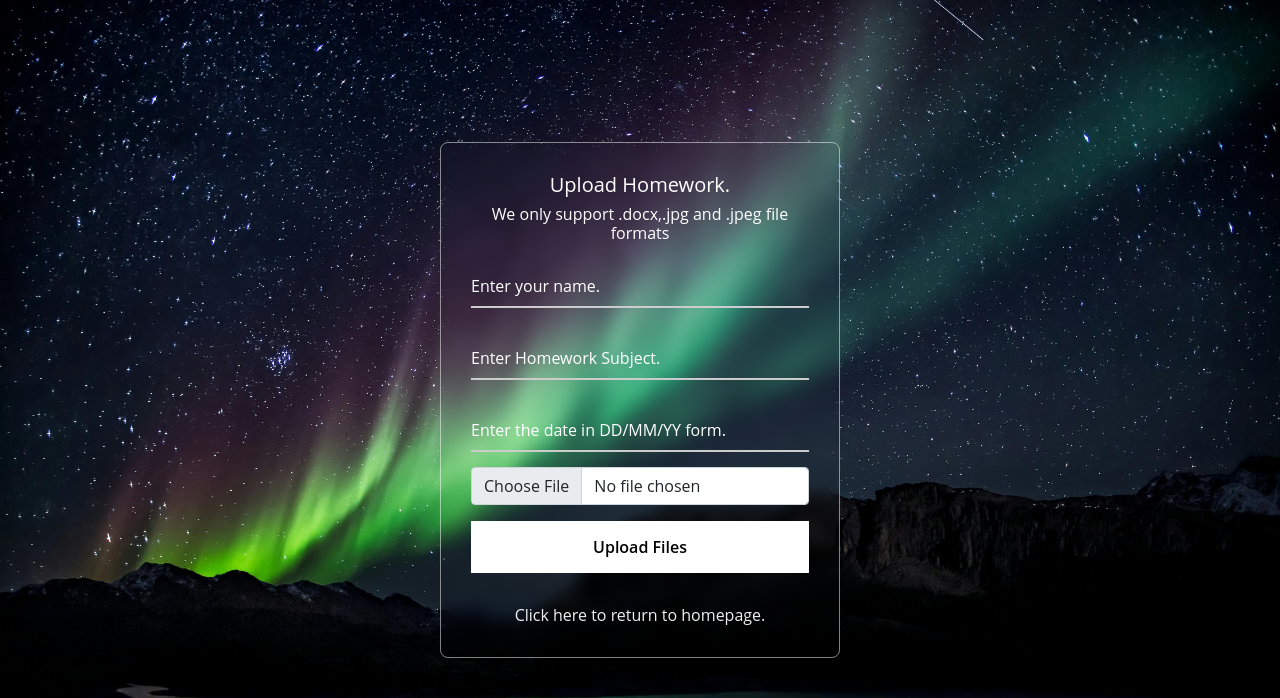
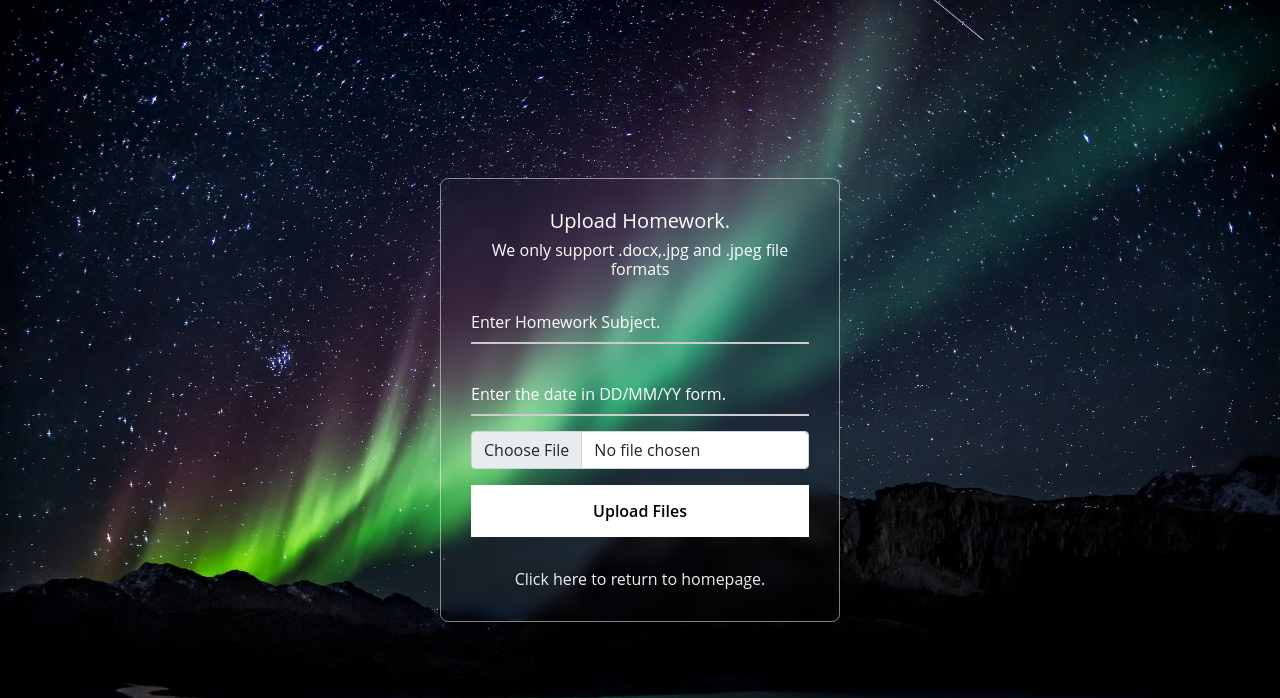
Before and after one commit to pysinghsurya/homeworkwebsite, a Flask app: page /upload in a window 1280 px wide. Shown: the top 698 px of the page. Run offline with Flask 3, Linux system fonts and the light colour scheme; some libraries are stand-ins or nearby versions.

Commit message:
Update upload.html

```diff
--- a/templates/upload.html
+++ b/templates/upload.html
@@ -16,10 +16,7 @@
     <form action="" method="post" enctype="multipart/form-data">
       <h5 style="color: white">Upload Homework.</h5>
       <h6 style="color:white">We only support .docx,.jpg and .jpeg file formats</h6>
-        <div class="input-field">
-        <input type="text" required name="uploader">
-        <label>Enter your name.</label>
-      </div>
+
         <div class="input-field">
         <input type="text" required name="subject">
         <label>Enter Homework Subject.</label>
```
